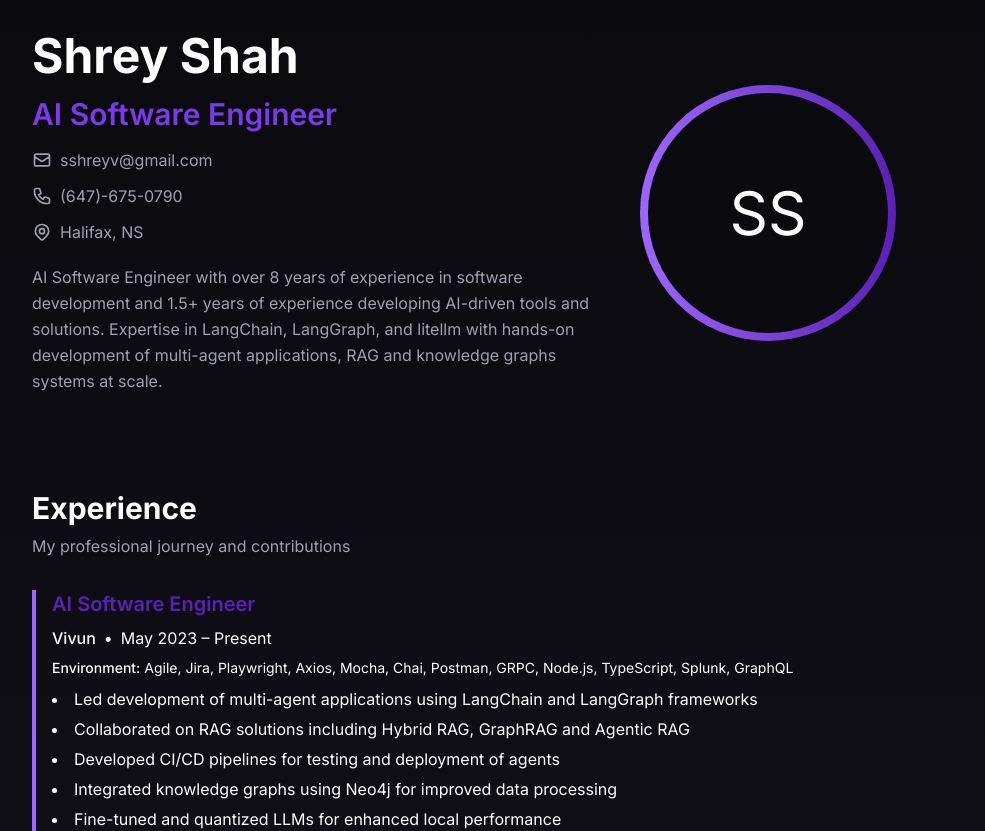
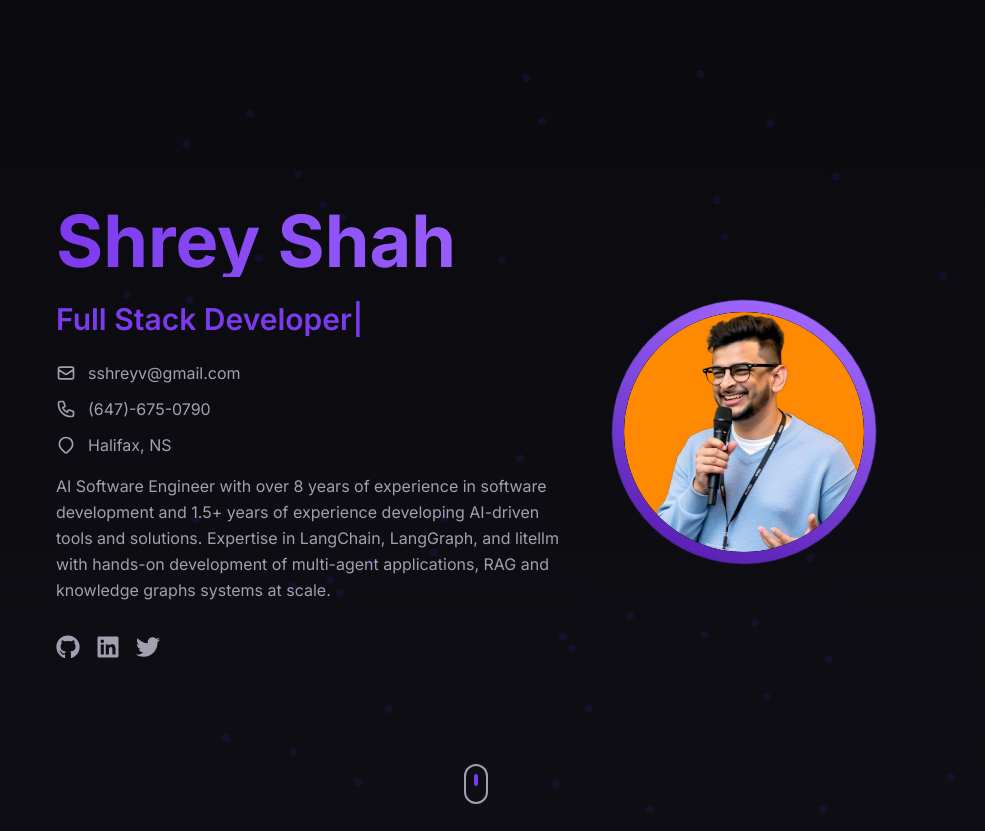
Before and after one commit to shahshrey/resume-app, a Next.js app: page / in a window 1280 px wide. Shown: the top 831 px of the page, without its empty margins (176-1161 px from the left). Built offline with nearby package versions, Linux system fonts and the light colour scheme.

Commit message:
Enhance Hero section with dynamic animations, social links, and profile image

```diff
--- a/package.json
+++ b/package.json
@@ -12,7 +12,9 @@
     "framer-motion": "^10.18.0",
     "next": "14.1.0",
     "react": "^18.2.0",
-    "react-dom": "^18.2.0"
+    "react-dom": "^18.2.0",
+    "react-icons": "^5.4.0",
+    "react-type-animation": "^3.2.0"
   },
   "devDependencies": {
     "@types/node": "^20.11.0",
--- a/src/components/sections/Hero.tsx
+++ b/src/components/sections/Hero.tsx
@@ -3,59 +3,183 @@ import React, { FC } from 'react';
 import { motion } from 'framer-motion';
 import { AnimatedSection } from '../ui/AnimatedSection';
 import { theme } from '@/lib/theme';
+import Image from 'next/image';
+import { TypeAnimation } from 'react-type-animation';
+import { FaGithub, FaLinkedin, FaTwitter } from 'react-icons/fa';
+
+const socialLinks = [
+  { icon: FaGithub, href: 'https://github.com/yourusername', label: 'GitHub' },
+  { icon: FaLinkedin, href: 'https://linkedin.com/in/yourusername', label: 'LinkedIn' },
+  { icon: FaTwitter, href: 'https://twitter.com/yourusername', label: 'Twitter' },
+];
 
 const Hero: FC = () => {
   return (
-    <section className="relative" id="home">
-      <div className="flex flex-col md:flex-row items-center justify-between gap-8">
-        <div className="flex-1 space-y-4">
-          <h1 className="text-4xl md:text-5xl font-bold text-text-primary">
+    <section className="relative min-h-screen flex items-center" id="home">
+      {/* Animated Background */}
+      <div className="absolute inset-0 -z-10">
+        <div className="absolute inset-0 bg-gradient-to-br from-background-light/10 via-background-main to-background-dark/20" />
+        <div className="absolute inset-0 opacity-10">
+          {[...Array(50)].map((_, i) => (
+            <motion.div
+              key={i}
+              className="absolute h-2 w-2 rounded-full bg-primary-main"
+              animate={{
+                x: [Math.random() * 100, Math.random() * 100],
+                y: [Math.random() * 100, Math.random() * 100],
+              }}
+              transition={{
+                duration: Math.random() * 10 + 5,
+                repeat: Infinity,
+                repeatType: "reverse",
+              }}
+              style={{
+                left: `${Math.random() * 100}%`,
+                top: `${Math.random() * 100}%`,
+              }}
+            />
+          ))}
+        </div>
+      </div>
+
+      <div className="container mx-auto px-6">
+        <div className="flex flex-col md:flex-row items-center justify-between gap-12">
+          <motion.div
+            className="flex-1 space-y-6"
+            initial={{ opacity: 0, y: 20 }}
+            animate={{ opacity: 1, y: 0 }}
+            transition={{ duration: 0.8 }}
+          >
+            <motion.h1
+              className="text-5xl md:text-7xl font-bold bg-gradient-to-r from-primary-main to-primary-light bg-clip-text text-transparent"
+              initial={{ opacity: 0, x: -20 }}
+              animate={{ opacity: 1, x: 0 }}
+              transition={{ delay: 0.2 }}
+            >
               Shrey Shah
-          </h1>
-          <h2 className="text-2xl md:text-3xl font-semibold text-primary-main">
-            AI Software Engineer
-          </h2>
-          <div className="space-y-2">
-            <p className="text-text-secondary">
-              <span className="inline-flex items-center">
-                <svg className="w-5 h-5 mr-2" fill="none" stroke="currentColor" viewBox="0 0 24 24">
-                  <path strokeLinecap="round" strokeLinejoin="round" strokeWidth="2" d="M3 8l7.89 5.26a2 2 0 002.22 0L21 8M5 19h14a2 2 0 002-2V7a2 2 0 00-2-2H5a2 2 0 00-2 2v10a2 2 0 002 2z" />
+            </motion.h1>
+
+            <motion.div
+              initial={{ opacity: 0 }}
+              animate={{ opacity: 1 }}
+              transition={{ delay: 0.4 }}
+              className="text-2xl md:text-3xl font-semibold text-text-secondary"
+            >
+              <TypeAnimation
+                sequence={[
+                  'AI Software Engineer',
+                  2000,
+                  'Full Stack Developer',
+                  2000,
+                ]}
+                wrapper="span"
+                speed={50}
+                repeat={Infinity}
+                className="text-primary-main"
+              />
+            </motion.div>
+
+            <motion.div
+              className="space-y-4"
+              initial={{ opacity: 0 }}
+              animate={{ opacity: 1 }}
+              transition={{ delay: 0.6 }}
+            >
+              {/* Contact Info with Hover Effects */}
+              <div className="space-y-3">
+                {[
+                  { icon: 'M3 8l7.89 5.26a2 2 0 002.22 0L21 8M5 19h14a2 2 0 002-2V7a2 2 0 00-2-2H5a2 2 0 00-2 2v10a2 2 0 002 2z', text: 'sshreyv@gmail.com' },
+                  { icon: 'M3 5a2 2 0 012-2h3.28a1 1 0 01.948.684l1.498 4.493a1 1 0 01-.502 1.21l-2.257 1.13a11.042 11.042 0 005.516 5.516l1.13-2.257a1 1 0 011.21-.502l4.493 1.498a1 1 0 01.684.949V19a2 2 0 01-2 2h-1C9.716 21 3 14.284 3 6V5z', text: '(647)-675-0790' },
+                  { icon: 'M17.657 16.657L13.414 20.9a1.998 1.998 0 01-2.827 0l-4.244-4.243a8 8 0 1111.314 0z', text: 'Halifax, NS' },
+                ].map((item, index) => (
+                  <motion.div
+                    key={index}
+                    className="group flex items-center space-x-3 text-text-secondary hover:text-primary-main transition-colors duration-300"
+                    whileHover={{ x: 5 }}
+                  >
+                    <svg className="w-5 h-5 transition-transform group-hover:scale-110" fill="none" stroke="currentColor" viewBox="0 0 24 24">
+                      <path strokeLinecap="round" strokeLinejoin="round" strokeWidth="2" d={item.icon} />
                     </svg>
-                sshreyv@gmail.com
-              </span>
-            </p>
-            <p className="text-text-secondary">
-              <span className="inline-flex items-center">
-                <svg className="w-5 h-5 mr-2" fill="none" stroke="currentColor" viewBox="0 0 24 24">
-                  <path strokeLinecap="round" strokeLinejoin="round" strokeWidth="2" d="M3 5a2 2 0 012-2h3.28a1 1 0 01.948.684l1.498 4.493a1 1 0 01-.502 1.21l-2.257 1.13a11.042 11.042 0 005.516 5.516l1.13-2.257a1 1 0 011.21-.502l4.493 1.498a1 1 0 01.684.949V19a2 2 0 01-2 2h-1C9.716 21 3 14.284 3 6V5z" />
-                </svg>
-                (647)-675-0790
-              </span>
-            </p>
-            <p className="text-text-secondary">
-              <span className="inline-flex items-center">
-                <svg className="w-5 h-5 mr-2" fill="none" stroke="currentColor" viewBox="0 0 24 24">
-                  <path strokeLinecap="round" strokeLinejoin="round" strokeWidth="2" d="M17.657 16.657L13.414 20.9a1.998 1.998 0 01-2.827 0l-4.244-4.243a8 8 0 1111.314 0z" />
-                  <path strokeLinecap="round" strokeLinejoin="round" strokeWidth="2" d="M15 11a3 3 0 11-6 0 3 3 0 016 0z" />
-                </svg>
-                Halifax, NS
-              </span>
-            </p>
+                    <span>{item.text}</span>
+                  </motion.div>
+                ))}
               </div>
-          <div className="prose prose-lg mt-6">
+
+              <div className="prose prose-lg">
                 <p className="text-text-secondary leading-relaxed">
                   AI Software Engineer with over 8 years of experience in software development and 1.5+ years of experience developing AI-driven tools and solutions. Expertise in LangChain, LangGraph, and litellm with hands-on development of multi-agent applications, RAG and knowledge graphs systems at scale.
                 </p>
               </div>
+
+              {/* Social Links */}
+              <div className="flex space-x-4 pt-4">
+                {socialLinks.map((social, index) => (
+                  <motion.a
+                    key={index}
+                    href={social.href}
+                    target="_blank"
+                    rel="noopener noreferrer"
+                    className="text-text-secondary hover:text-primary-main transition-colors duration-300"
+                    whileHover={{ scale: 1.1 }}
+                    whileTap={{ scale: 0.95 }}
+                    aria-label={social.label}
+                  >
+                    <social.icon className="w-6 h-6" />
+                  </motion.a>
+                ))}
               </div>
-        <div className="flex-shrink-0 w-48 h-48 md:w-64 md:h-64 relative">
-          <div className="w-full h-full rounded-full bg-gradient-to-r from-primary-light to-primary-dark animate-pulse">
-            <div className="absolute inset-2 bg-background-main rounded-full flex items-center justify-center">
-              <span className="text-6xl text-text-primary">SS</span>
+            </motion.div>
+          </motion.div>
+
+          <motion.div
+            className="flex-shrink-0 w-48 h-48 md:w-64 md:h-64 relative"
+            initial={{ opacity: 0, scale: 0.5 }}
+            animate={{ opacity: 1, scale: 1 }}
+            transition={{ duration: 0.8 }}
+          >
+            <div className="w-full h-full rounded-full relative">
+              <motion.div
+                className="absolute inset-0 bg-gradient-to-r from-primary-light to-primary-dark rounded-full"
+                animate={{
+                  scale: [1, 1.05, 1],
+                  rotate: [0, 360],
+                }}
+                transition={{
+                  duration: 20,
+                  repeat: Infinity,
+                  ease: "linear",
+                }}
+              />
+              <div className="absolute inset-2 bg-background-main rounded-full overflow-hidden">
+                <Image
+                  src="/images/profile.jpeg"
+                  alt="Profile photo"
+                  fill
+                  priority
+                  className="object-cover hover:scale-105 transition-transform duration-300"
+                  sizes="(max-width: 768px) 192px, 256px"
+                />
               </div>
             </div>
+          </motion.div>
         </div>
       </div>
+
+      {/* Scroll Indicator */}
+      <motion.div
+        className="absolute bottom-8 left-1/2 transform -translate-x-1/2"
+        animate={{
+          y: [0, 10, 0],
+        }}
+        transition={{
+          duration: 1.5,
+          repeat: Infinity,
+        }}
+      >
+        <div className="w-6 h-10 border-2 border-text-secondary rounded-full flex justify-center">
+          <div className="w-1 h-3 bg-primary-main rounded-full mt-2" />
+        </div>
+      </motion.div>
     </section>
   );
 };
```
Also changed, not shown: public/images/profile.jpeg (added), 1 other file (tests, documents, lock files or other folders). Lines whose indentation alone changed are shown as unchanged.
